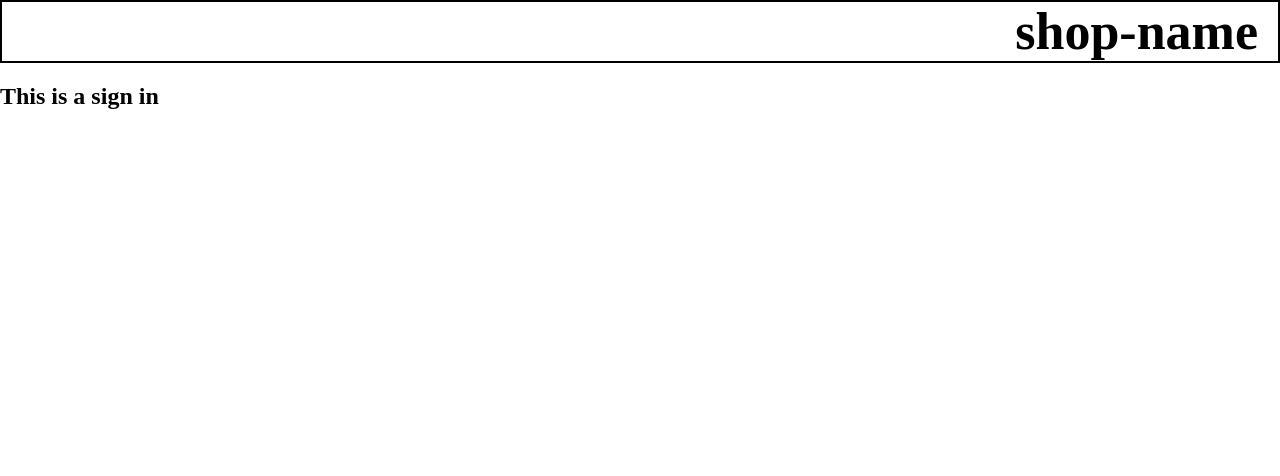
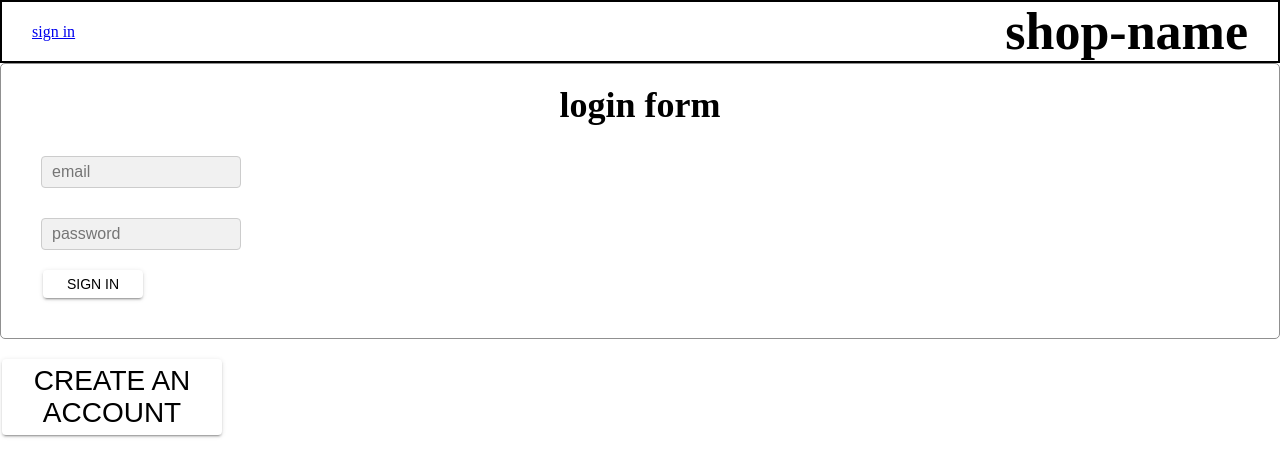
Before and after one commit to jonnaru/final-project, a React (Create React App) app in the folder frontend/: page /sign-in in a window 1280 px wide. Shown: the top 476 px of the page. Built offline with nearby package versions, Linux system fonts and the light colour scheme.

Commit message:
adding login-form + signup-for + moving signin from nav to header

```diff
--- a/frontend/src/App.js
+++ b/frontend/src/App.js
@@ -5,7 +5,7 @@ import { Header } from "./components/Header";
 import { Gallery } from "./pages/Gallery";
 import { Shop } from "./pages/Shop";
 import { Cart } from "./pages/Cart";
-import { SignIn } from "./pages/SignIn";
+import { LoginSignUp } from "./pages/LoginSignUp";
 import { Contact } from "./pages/Contact";
 
 const App = () => {
@@ -23,7 +23,7 @@ const App = () => {
           <Cart />
         </Route>
         <Route path="/sign-in" exact>
-          <SignIn />
+          <LoginSignUp />
         </Route>
         <Route path="/contact" exact>
           <Contact />
--- a/frontend/src/components/Header.jsx
+++ b/frontend/src/components/Header.jsx
@@ -1,16 +1,18 @@
 import React, { useState } from "react";
+import { Link } from "react-router-dom";
 import styled from "styled-components/macro";
 
 import { Nav } from "./Nav";
 
 const HeaderContainer = styled.div`
   display: flex;
-  flex-direction: row-reverse;
+  justify-content: space-between;
+  align-items: center;
   border: 2px solid black;
+  padding: 0 30px;
 `;
 
 const Logo = styled.h1`
-  margin-right: 20px;
   font-size: 52px;
   z-index: 10;
 `;
@@ -21,6 +23,7 @@ export const Header = () => {
   return (
     <>
       <HeaderContainer>
+        <Link to="/sign-in">sign in</Link>
         <Logo onMouseEnter={() => setShowNav(true)}>shop-name</Logo>
         {showNav && <Nav closeNav={() => setShowNav(false)} />}
       </HeaderContainer>
--- /dev/null
+++ b/frontend/src/components/LoginForm.jsx
@@ -0,0 +1,16 @@
+import React from "react";
+
+import { StyledForm } from "./styling/StyledForm";
+import { TextInput } from "../lib/TextInput";
+import { PrimaryButton } from "../lib/PrimaryButton";
+
+export const LoginForm = () => {
+  return (
+    <StyledForm>
+      <h1>login form</h1>
+      <TextInput placeholder="email" />
+      <TextInput placeholder="password" />
+      <PrimaryButton small title="sign in" />
+    </StyledForm>
+  );
+};
--- a/frontend/src/components/Nav.jsx
+++ b/frontend/src/components/Nav.jsx
@@ -12,10 +12,6 @@ const NavLink = styled.li`
   margin: 0;
   text-align: center;
   cursor: pointer;
-
-  &:hover {
-    color: red;
-  }
 `;
 
 const StyledNav = styled.nav`
@@ -49,9 +45,9 @@ export const Nav = ({ closeNav }) => {
           <NavLink>
             <Link to="/cart">cart</Link>
           </NavLink>
-          <NavLink>
+          {/* <NavLink>
             <Link to="/sign-in">sign in</Link>
-          </NavLink>
+          </NavLink> */}
           <NavLink>
             <Link to="/contact">contact</Link>
           </NavLink>
--- /dev/null
+++ b/frontend/src/components/SignUpForm.jsx
@@ -0,0 +1,21 @@
+import React from "react";
+
+import { StyledForm } from "./styling/StyledForm";
+import { TextInput } from "../lib/TextInput";
+import { PrimaryButton } from "../lib/PrimaryButton";
+
+export const SignUpForm = () => {
+  return (
+    <StyledForm>
+      <h1>sign up form</h1>
+      <TextInput placeholder="first name" />
+      <TextInput placeholder="last name" />
+      <TextInput placeholder="address" />
+      <TextInput placeholder="postal code" />
+      <TextInput placeholder="city" />
+      <TextInput placeholder="password" />
+      <TextInput placeholder="password confirm" />
+      <PrimaryButton small title="sign up" />
+    </StyledForm>
+  );
+};
--- /dev/null
+++ b/frontend/src/components/styling/StyledForm.jsx
@@ -0,0 +1,14 @@
+import styled from "styled-components/macro";
+
+export const StyledForm = styled.form`
+  display: flex;
+  flex-direction: column;
+  border: 1px solid #909090;
+  padding: 20px 40px;
+  border-radius: 5px;
+
+  & h1 {
+    text-align: center;
+    font-size: 36px;
+  }
+`;
--- /dev/null
+++ b/frontend/src/lib/PrimaryButton.jsx
@@ -0,0 +1,33 @@
+import React from "react";
+import styled from "styled-components/macro";
+
+const StyledButton = styled.button`
+  background: #fff;
+  padding: 6px 20px;
+  margin: 20px 0;
+  margin-left: 2px;
+  width: ${(props) => (props.small ? "100px" : "220px")};
+  font-size: ${(props) => (props.small ? "14px" : "28px")};
+  border: none;
+  border-radius: 4px;
+  text-transform: uppercase;
+  cursor: pointer;
+  outline: none;
+  box-shadow: rgba(0, 0, 0, 0.2) 0px 3px 1px -2px,
+    rgba(0, 0, 0, 0.14) 0px 2px 2px 0px, rgba(0, 0, 0, 0.12) 0px 1px 5px 0px;
+  transition: box-shadow 280ms cubic-bezier(0.4, 0, 0.2, 1) 0s;
+
+  &:hover {
+    background: #404040;
+    color: #f1f1f1;
+    transition: 0.1s;
+  }
+`;
+
+export const PrimaryButton = ({ title, onClick, small }) => {
+  return (
+    <StyledButton small={small} onClick={onClick}>
+      {title}
+    </StyledButton>
+  );
+};
--- /dev/null
+++ b/frontend/src/lib/TextInput.jsx
@@ -0,0 +1,23 @@
+import React from "react";
+import styled from "styled-components/macro";
+
+const StyledInput = styled.input`
+  width: 200px;
+  font-size: 16px;
+  margin-top: 30px;
+  padding-left: 10px;
+  height: 32px;
+  font-family: Arial, Helvetica, sans-serif;
+  background: #f1f1f1;
+  border: 1px solid #ccc;
+  outline: none;
+  border-radius: 4px;
+  &::placeholder {
+    font-family: Arial, Helvetica, sans-serif;
+    font-size: 16px;
+  }
+`;
+
+export const TextInput = ({ placeholder }) => (
+  <StyledInput type="text" placeholder={placeholder} />
+);
--- /dev/null
+++ b/frontend/src/pages/LoginSignUp.jsx
@@ -0,0 +1,20 @@
+import React, { useState } from "react";
+
+import { LoginForm } from "../components/LoginForm";
+import { SignUpForm } from "../components/SignUpForm";
+import { PrimaryButton } from "../lib/PrimaryButton";
+
+export const LoginSignUp = () => {
+  const [showSignUp, setShowSignUp] = useState(false);
+
+  return (
+    <>
+      {!showSignUp ? <LoginForm URL={URL} /> : <SignUpForm URL={URL} />}
+
+      <PrimaryButton
+        title={showSignUp ? "Login" : "Create an account"}
+        onClick={() => setShowSignUp(!showSignUp)}
+      />
+    </>
+  );
+};
--- a/frontend/src/pages/SignIn.jsx
+++ /dev/null
@@ -1,5 +0,0 @@
-import React from "react";
-
-export const SignIn = () => {
-  return <h2>This is a sign in</h2>;
-};
```
Also changed, not shown: 1 other file (tests, documents, lock files or other folders).
